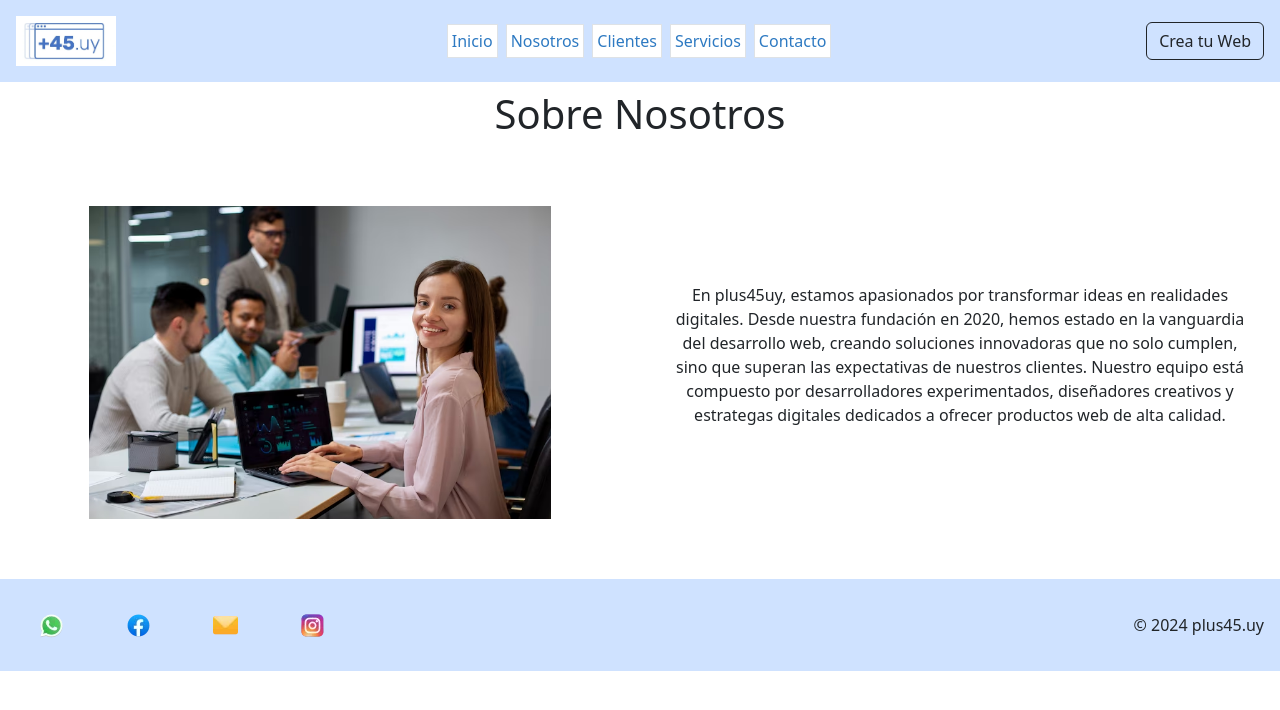
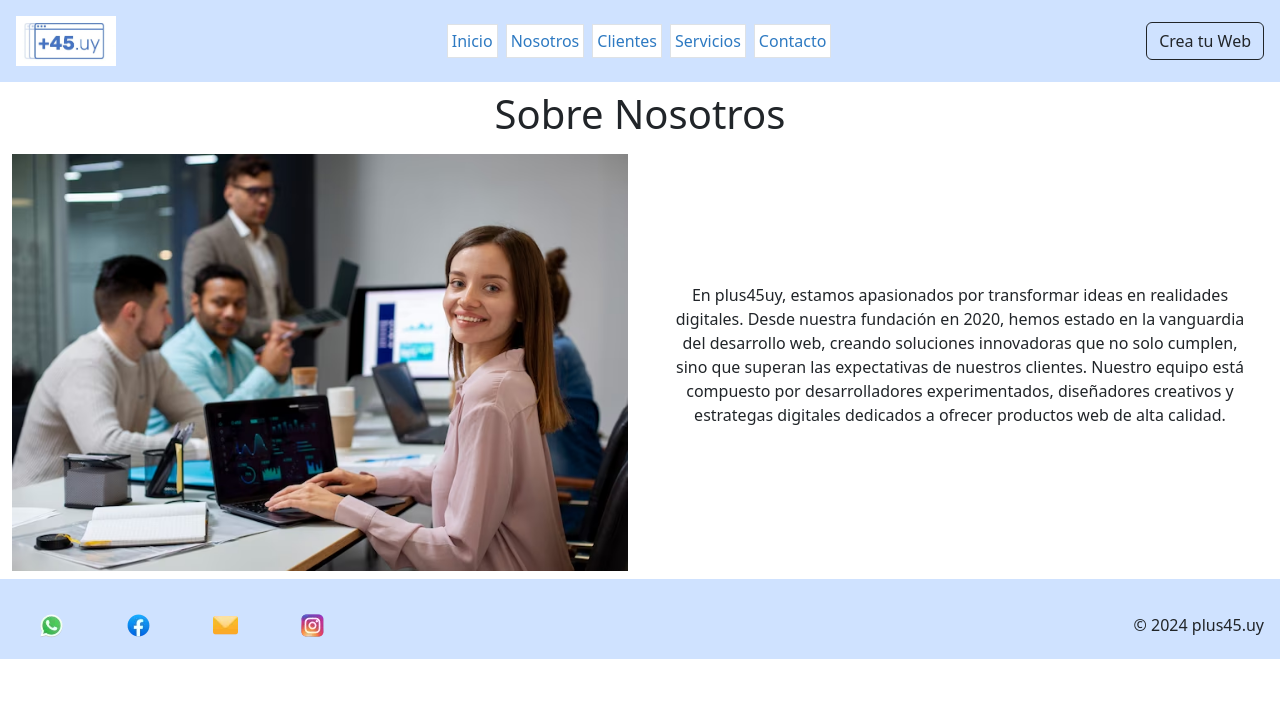
Before and after one commit to bellindani/PreEntrega2_Bellin, a website: page pages/Nosotros.html in a window 1280 px wide. Drawn offline with nearby package versions, Linux system fonts and the light colour scheme.

Commit message:
Entrega de Proyecto Final

```diff
--- a/pages/Nosotros.html
+++ b/pages/Nosotros.html
@@ -54,7 +54,7 @@
         <!-- Sección 1: Imagen -->
         <section class="row h-100 py-2">
             <div class="col-12 col-md-6 d-flex justify-content-center">
-                <img class="img-fluid h-75 align-self-center" src="../assets/images/sobre-nosotros.webp" alt="Imagen de la pagina de Nosotros">
+                <img class="img-fluid h-80 align-self-center" src="../assets/images/sobre-nosotros.webp" alt="Imagen de la pagina de Nosotros">
             </div>
 
             <!-- Sección 2: Texto -->
--- a/styles/estilos.css
+++ b/styles/estilos.css
@@ -26,7 +26,7 @@ header {
 header main {
   height: 70vh;
 }
-header footer {
+footer {
   height: 10vh;
 }
 header nav ul li {
```
Also changed, not shown: assets/images/icononavcreatuweb (3).webp (deleted), assets/images/icononavcreatuweb.webp (deleted), 3 other files.
